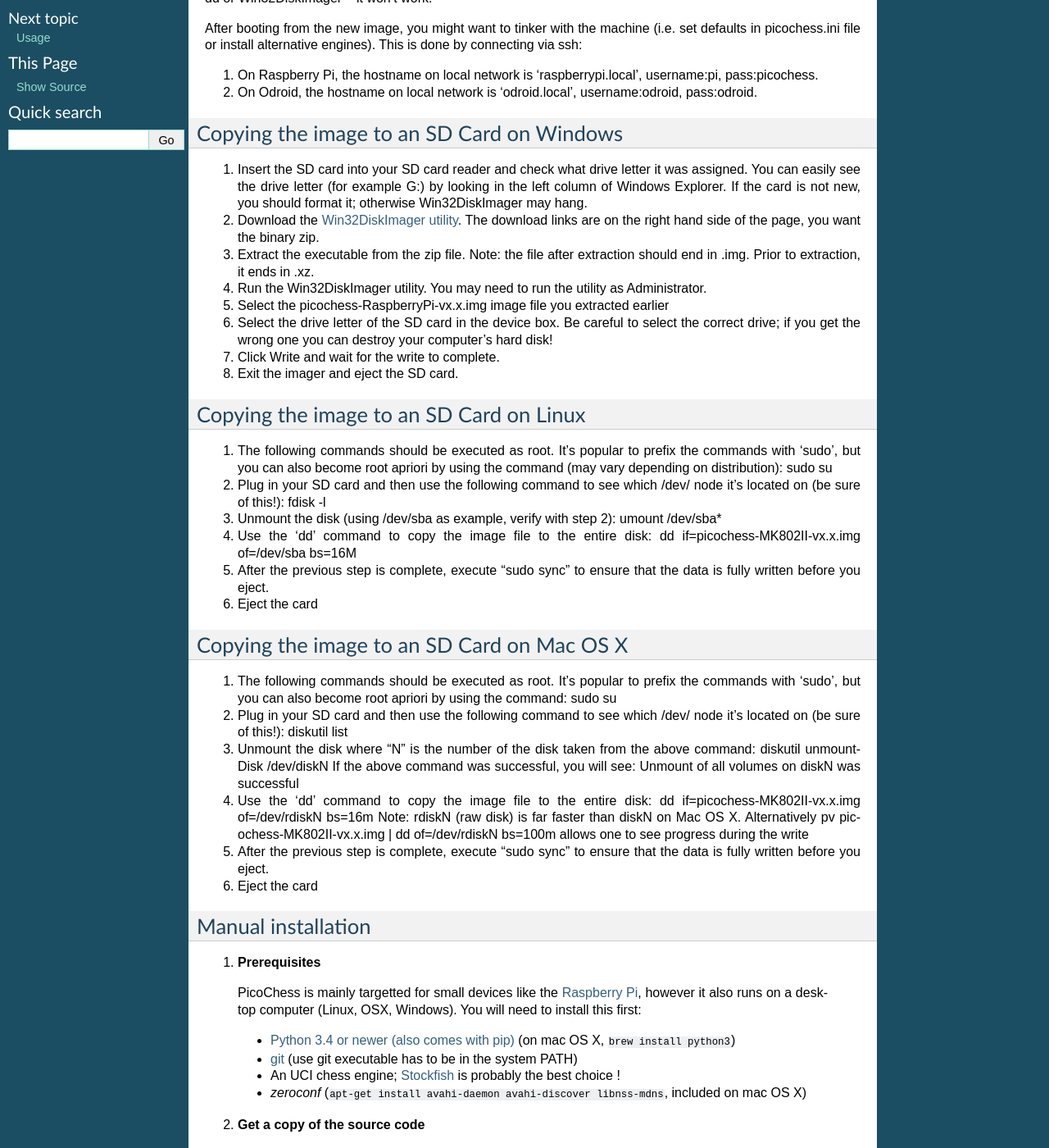
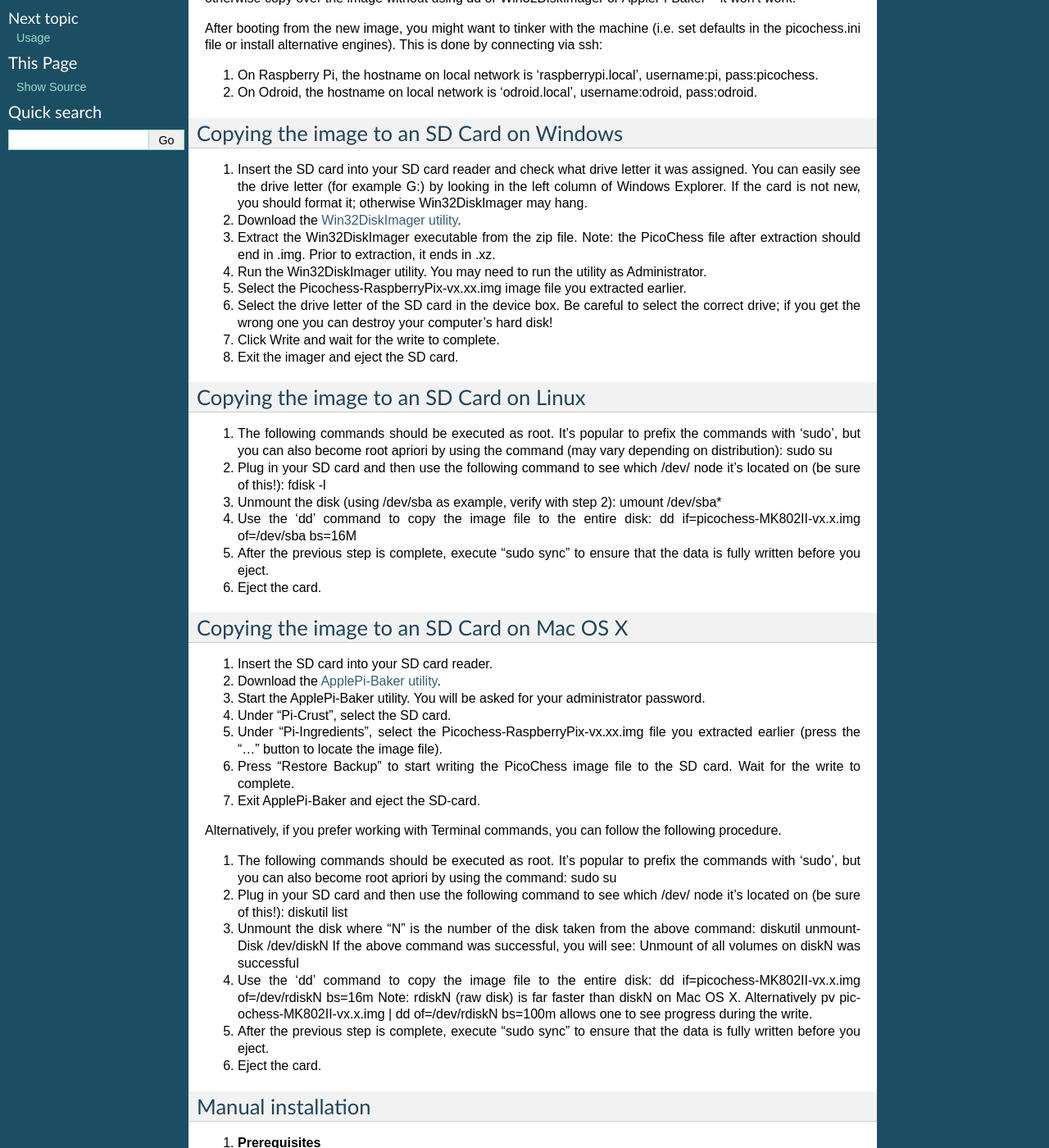
Before and after one commit to jromang/picochess, a Sphinx documentation site: the page built from docs/installation.rst, in a window 1280 px wide and 1400 px high, scrolled down 318 px. Shown: the whole window at 82% size. Built offline with Sphinx 7.4.7, drawn with Linux system fonts in a browser that asks for light colours; some of the changed text lies outside the part shown.

Commit message:
Instructions for writing image on Mac OS X
Instructions for writing a PicoChess image file on Mac OS X with the
ApplePi-Baker utility.

```diff
--- a/docs/installation.rst
+++ b/docs/installation.rst
@@ -5,18 +5,18 @@
 -------------------------------
 
 This is the easiest installation method, supported on the `Raspberry Pi <http://www.raspberrypi.org>`_.
-Many other ARM boards can run picochess (like the powefull `Odroix-U3 <http://hardkernel.com/main/products/prdt_info.php?g_code=G138745696275>`_)
+Many other ARM boards can run picochess (like the powerful `Odroid-XU4 <http://www.hardkernel.com/main/products/prdt_info.php?g_code=G143452239825>`_),
 but you will need to do a :ref:`manual-install-label`.
 
 You will have to download and install the latest PicoChess image file from the `PicoChess downloads <http://dl.picochess.org>`_ and write it
-to a SD or micro SD card.
+to an SD card or to a micro SD card.
 
 You will need to unzip the image with `7zip <http://www.7-zip.org/>`_ and write it to a suitable SD card
 using the UNIX tool `dd <http://manpages.ubuntu.com/manpages/lucid/man1/dd.1.html>`_.
-Windows users should use `Win32DiskImager <https://launchpad.net/win32-image-writer>`_. Do not try to drag and drop or otherwise copy over the image
-without using dd or Win32DiskImager – it won’t work.
+Windows users should use `Win32DiskImager <https://launchpad.net/win32-image-writer>`_. Mac OS X users should use `ApplePi-Baker <http://www.tweaking4all.com/hardware/raspberry-pi/macosx-apple-pi-baker/>`_. Do not try to drag and drop or otherwise copy over the image
+without using dd or Win32DiskImager or ApplePi-Baker – it won’t work.
 
-After booting from the new image, you might want to tinker with the machine (i.e. set defaults in picochess.ini file or install alternative engines). This is done by connecting via ssh:
+After booting from the new image, you might want to tinker with the machine (i.e. set defaults in the picochess.ini file or install alternative engines). This is done by connecting via ssh:
 
 1. On Raspberry Pi, the hostname on local network is 'raspberrypi.local', username:pi, pass:picochess.
 
@@ -28,13 +28,13 @@
 
 1. Insert the SD card into your SD card reader and check what drive letter it was assigned. You can easily see the drive letter (for example G:) by looking in the left column of Windows Explorer. If the card is not new, you should format it; otherwise Win32DiskImager may hang.
 
-2. Download the `Win32DiskImager utility <https://launchpad.net/win32-image-writer>`_. The download links are on the right hand side of the page, you want the binary zip.
+2. Download the `Win32DiskImager utility <http://sourceforge.net/projects/win32diskimager/>`_.
 
-3. Extract the executable from the zip file. Note: the file after extraction should end in .img. Prior to extraction, it ends in .xz.
+3. Extract the Win32DiskImager executable from the zip file. Note: the PicoChess file after extraction should end in .img. Prior to extraction, it ends in .xz.
 
 4. Run the Win32DiskImager utility. You may need to run the utility as Administrator.
 
-5. Select the picochess-RaspberryPi-vx.x.img image file you extracted earlier
+5. Select the Picochess-RaspberryPix-vx.xx.img image file you extracted earlier.
 
 6. Select the drive letter of the SD card in the device box. Be careful to select the correct drive; if you get the wrong one you can destroy your computer's hard disk!
 
@@ -55,10 +55,26 @@
 
 5. After the previous step is complete, execute "sudo sync" to ensure that the data is fully written before you eject.
 
-6. Eject the card
+6. Eject the card.
 
 Copying the image to an SD Card on Mac OS X
 -------------------------------------------
+
+1. Insert the SD card into your SD card reader.
+
+2. Download the `ApplePi-Baker utility <http://www.tweaking4all.com/hardware/raspberry-pi/macosx-apple-pi-baker/>`_.
+
+3. Start the ApplePi-Baker utility. You will be asked for your administrator password.
+
+4. Under "Pi-Crust", select the SD card.
+
+5. Under "Pi-Ingredients", select the Picochess-RaspberryPix-vx.xx.img file you extracted earlier (press the "..." button to locate the image file).
+
+6. Press "Restore Backup" to start writing the PicoChess image file to the SD card. Wait for the write to complete.
+
+7. Exit ApplePi-Baker and eject the SD-card.
+
+Alternatively, if you prefer working with Terminal commands, you can follow the following procedure.
 
 1. The following commands should be executed as root. It's popular to prefix the commands with 'sudo', but you can also become root apriori by using the command: sudo su
 
@@ -85,7 +98,7 @@
 
   PicoChess is mainly targetted for small devices like the
   `Raspberry Pi <http://www.raspberrypi.org>`_, however it also
-  runs on a desktop computer (Linux, OSX, Windows). You will need to install this
+  runs on a desktop computer (Linux, Mac OS X, Windows). You will need to install this
   first:
 
   * `Python 3.4 or newer (also comes with pip) <https://www.python.org/downloads/>`_
@@ -93,10 +106,10 @@
 
   * `git <http://git-scm.com/>`_ (use git executable has to be in the system PATH)
 
-  * An UCI chess engine; `Stockfish <http://stockfishchess.org/>`_ is probably
+  * A UCI chess engine; `Stockfish <http://stockfishchess.org/>`_ is probably
     the best choice !
 
-  * `zeroconf` (``apt-get install avahi-daemon avahi-discover libnss-mdns``, included on mac OS X)
+  * `zeroconf` (``apt-get install avahi-daemon avahi-discover libnss-mdns``, included on Mac OS X)
 
 2. **Get a copy of the source code**
 
@@ -123,16 +136,16 @@
 
   ``pip install --upgrade -r requirements.txt``
 
-5. **Run picochess from command line**
+5. **Run PicoChess from the command line**
 
-  Picochess has a lot of options. Type ``python3 picochess.py -h`` for a list.
+  PicoChess has a lot of options. Type ``python3 picochess.py -h`` for a list.
 
 Bluetooth Connection
 --------------------
 
-1. Install bluetooth utilities. (apt-get install bluez-utils)
+1. Install Bluetooth utilities and Bluetooth Manager (in Raspbian Wheezy: sudo apt-get install bluez-utils blueman).
 
-2. Connect bluetooth dongle and restart the Pi.
+2. Connect the Bluetooth dongle and restart the Pi.
 
 3. Start the GUI:
 
@@ -140,26 +153,26 @@
 
 4. Go to Preferences/Bluetooth Manager.
 
-5. Click search to find your device, right click and connect.
+5. Click Search to find your device, right click and connect.
 
 6. For Revelation II use the prepared pin 1234, for DGT bluetooth eboard 0000.
 
 7. Then click to connect as a serial device.
 
-8. Back on the bluetooth manager right click on the device again and click trusted. Job done!
+8. Back on the Bluetooth Manager right click on the device again and click trusted. Job done!
 
 9. Open Terminal app and shut down the machine:
 
    sudo shutdown -h now
 
-10. Restart the pi without the keyboard and monitor and tada! the connection should work.
+10. Restart the Pi without the keyboard and monitor and tada! the connection should work.
 
 For more information check this `forum post <https://groups.google.com/forum/#!topic/picochess/7LSBZ6Qha64>`_.
 
 Initial Settings
 ----------------
 
-At start Picochess looks at the file
+At start PicoChess looks at the file
 
 /opt/picochess/picochess.ini
 
@@ -174,13 +187,13 @@
 * computer-voice = en:Marvin
 * disable-dgt-clock-beep
 
-To set a particular setting, simply include appropriate line in the picochess.ini file.
-For example, to disable default beep on a move, include this line in picochess.ini:
+To set a particular setting, simply include the appropriate line in the picochess.ini file.
+For example, to the disable default beep on a move, include this line in picochess.ini:
 
 disable-dgt-clock-beep
 
-To remove a setting, delete the appropriate line or comment it out using the Hash character (#) or set the option to false.
-For example to turn OFF the LED's on the Revelation II chessbot, this line will do:
+To remove a setting, delete the appropriate line or comment it out using the hash character (#) or set the option to false.
+For example, to turn OFF the LED's on the Revelation II chessbot, this line will do:
 
 enable-dgt-board-leds = false
 
@@ -191,7 +204,7 @@
 
 will dumb Stockfish down enough for play against children and total beginners to give
 them a chance of beating the machine. If you are using our image files, you will probably find
-stockfish_human engine already waiting for your kids in the /opt/picochess/engines folder.
+the stockfish_human engine already waiting for your kids in the /opt/picochess/engines folder.
 
 An example .ini file can be found at /opt/picochess/picochess.ini.example.
-Uncomment appropriate options and rename the file to picochess.ini.
+Uncomment the appropriate options and rename the file to picochess.ini.
```
Also changed, not shown: other parts of docs/installation.rst (+2 -5 lines).
